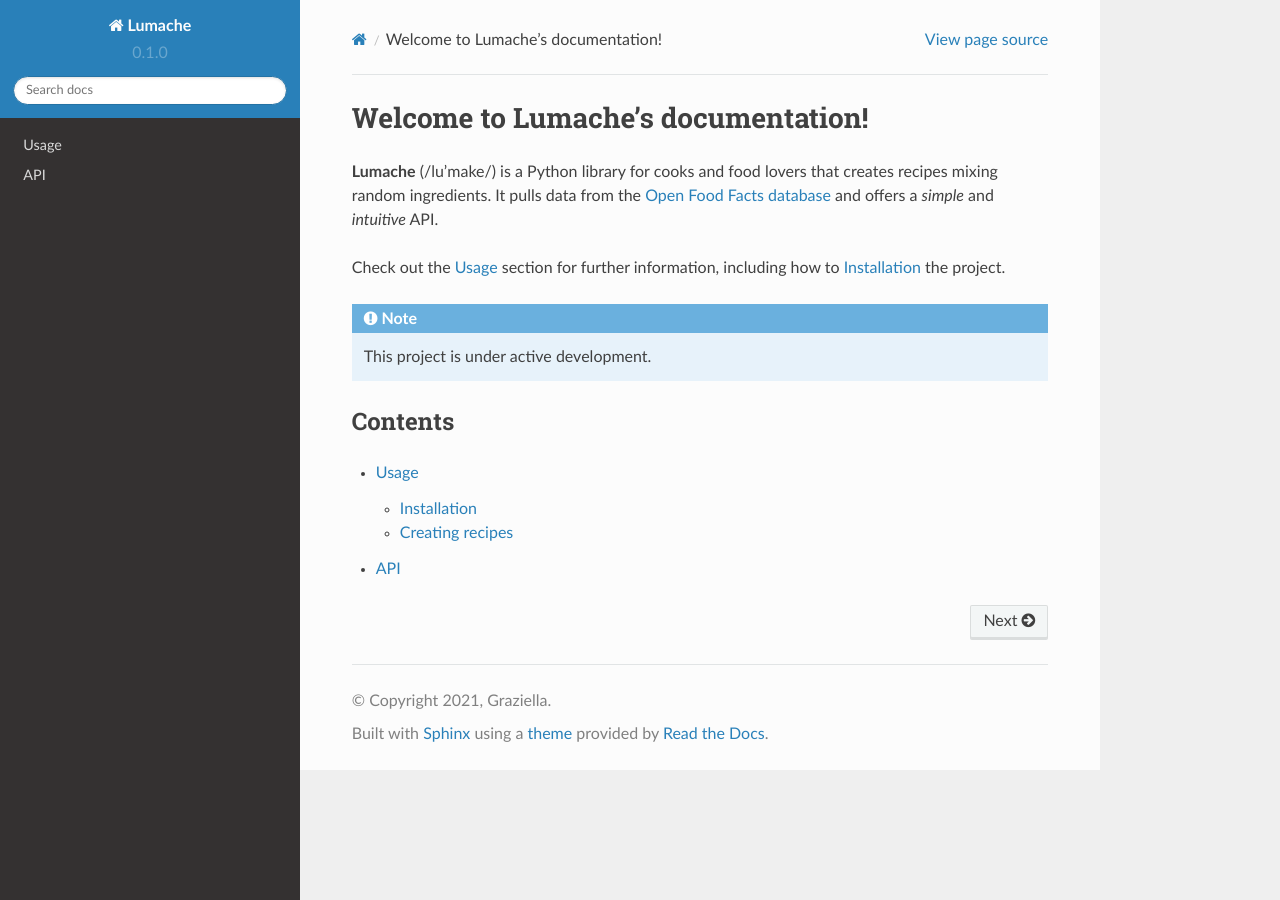
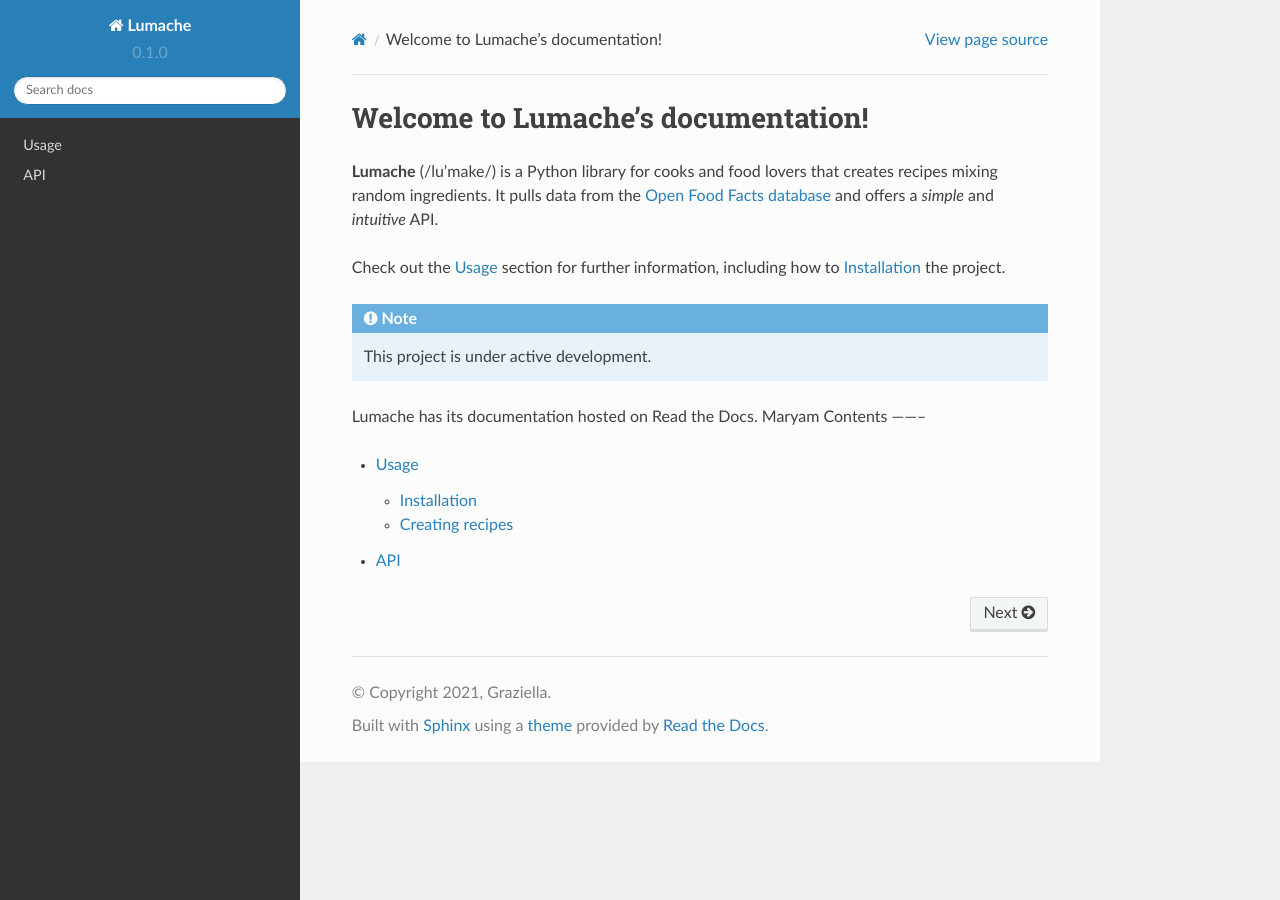
Before and after one commit to Maryaamm98/rtd-tutorial2, a Sphinx documentation site: the page built from docs/source/index.rst, in a window 1280 px wide. Built offline with Sphinx 7.4.7 and the Read the Docs theme 2.0.0, drawn with Linux system fonts in a browser that asks for light colours.

Commit message:
Update index.rst
lab lab lab

```diff
--- a/docs/source/index.rst
+++ b/docs/source/index.rst
@@ -12,7 +12,7 @@ how to :ref:`installation` the project.
 .. note::
 
    This project is under active development.
-
+Lumache has its documentation hosted on Read the Docs. Maryam
 Contents
 --------
 
```
